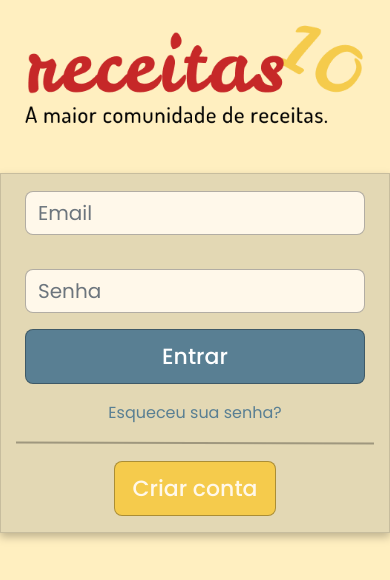
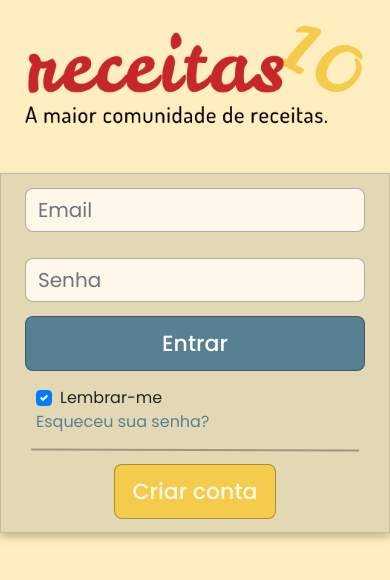
Before and after one commit to Mikael-R/receitas10, a Vue app in the folder web/: page /sing-in in a window 390 px wide. Shown: the top 580 px of the page. Built offline with nearby package versions, Linux system fonts and the light colour scheme.

Commit message:
feat: create remember checkbox to remember login

```diff
--- a/web/src/pages/SingIn.vue
+++ b/web/src/pages/SingIn.vue
@@ -20,9 +20,12 @@
 					required
 				/>
 				<button class="button-sing-in" type="submit">Entrar</button>
-				<router-link class="forgot-password" to="/forgot-password"
-					>Esqueceu sua senha?</router-link
-				>
+				<div class="sing-in-actions">
+					<b-form-checkbox v-model="remember"> Lembrar-me </b-form-checkbox>
+					<router-link class="forgot-password" to="/forgot-password"
+						>Esqueceu sua senha?</router-link
+					>
+				</div>
 				<hr class="hr" />
 				<button
 					class="button-sing-up"
@@ -47,7 +50,8 @@ export default {
 	data() {
 		return {
 			email: '',
-			password: ''
+			password: '',
+			remember: true
 		}
 	},
 	methods: {
@@ -60,6 +64,7 @@ export default {
 				console.log(user)
 
 				localStorage.setItem('user', JSON.stringify(user))
+				localStorage.setItem('remember', this.remember)
 
 				this.$router.push('/')
 			} catch {}
@@ -69,11 +74,6 @@ export default {
 </script>
 
 <style scoped>
-hr {
-	border: 1px solid rgba(0, 0, 0, 0.3);
-	transform: rotate(0.15deg);
-	margin: 0 25px;
-}
 .logo {
 	text-align: center;
 	margin-bottom: 45px;
@@ -82,6 +82,7 @@ hr {
 	width: 480px;
 	height: 360;
 }
+
 .card {
 	width: 512px;
 	height: 360px;
@@ -90,6 +91,7 @@ hr {
 	background: #e3d8b4;
 	margin: auto;
 }
+
 .input {
 	width: 95%;
 	margin: auto;
@@ -99,27 +101,7 @@ hr {
 	font-size: 20px;
 	line-height: 23px;
 }
-.button-sing-up {
-	width: 45%;
-	min-width: 140px;
-	height: 55px;
-	background: #f5cb4c;
-	border: 1px solid rgba(0, 0, 0, 0.3);
-	border-radius: 8px;
-	color: #fff8ea;
-	font-style: normal;
-	font-weight: 500;
-	font-size: 22px;
-	margin: auto;
-}
-.button-sing-up:hover,
-.button-sing-up:focus {
-	border: 1px solid #fcad26;
-}
-.forgot-password {
-	color: #597f93;
-	margin: auto;
-}
+
 .button-sing-in {
 	width: 95%;
 	height: 55px;
@@ -138,6 +120,39 @@ hr {
 	border: 1px solid #9cd0ec;
 }
 
+.sing-in-actions {
+	display: flex;
+	padding: 15px 20px;
+	justify-content: space-between;
+}
+.sing-in-actions .forgot-password {
+	color: #597f93;
+}
+
+.hr {
+	border: 1px solid rgba(0, 0, 0, 0.3);
+	transform: rotate(0.15deg);
+	margin: 0 15px;
+}
+
+.button-sing-up {
+	width: 45%;
+	min-width: 140px;
+	height: 55px;
+	background: #f5cb4c;
+	border: 1px solid rgba(0, 0, 0, 0.3);
+	border-radius: 8px;
+	color: #fff8ea;
+	font-style: normal;
+	font-weight: 500;
+	font-size: 22px;
+	margin: auto;
+}
+.button-sing-up:hover,
+.button-sing-up:focus {
+	border: 1px solid #fcad26;
+}
+
 @media (max-width: 640px) {
 	.logo img {
 		width: 340px;
@@ -148,6 +163,11 @@ hr {
 	.card {
 		border-radius: 0px;
 	}
+
+	.sing-in-actions {
+		display: inline;
+		padding: auto;
+	}
 }
 
 @media (max-width: 350px) {
```
